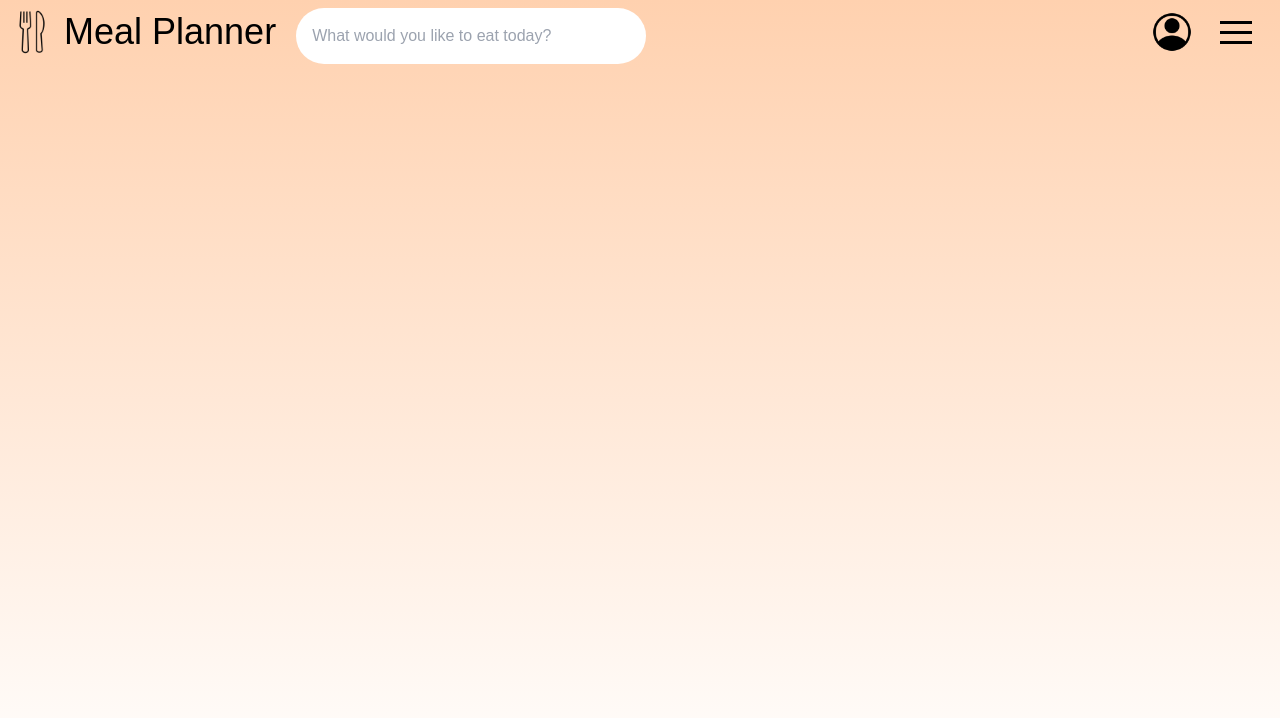
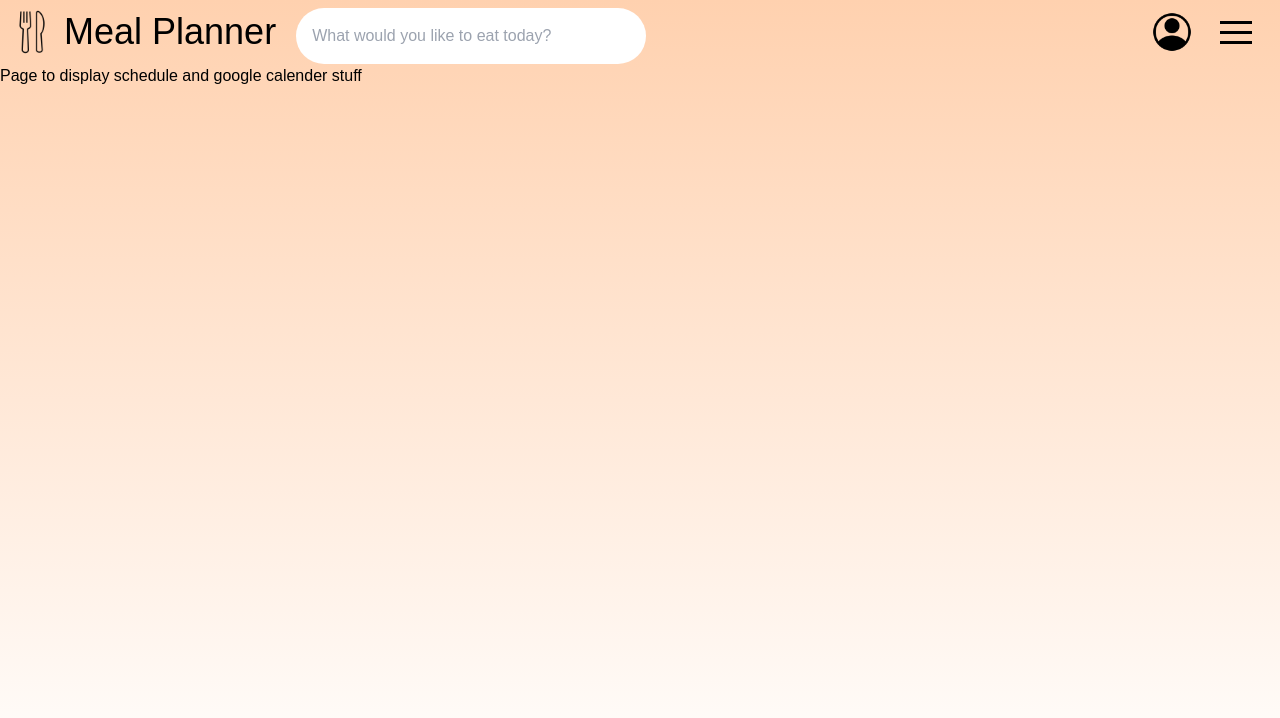
Before and after one commit to MatthewHilliard/Grub-Gallery, a React (Vite) app in the folder code/client/: page /schedule in a window 1280 px wide. Shown: the top 718 px of the page. Built offline with nearby package versions, Linux system fonts and the light colour scheme; a web font is replaced by a local one.

Commit message:
Actually returned something on favorites and schedule pages

```diff
--- a/code/client/src/components/Favorites.jsx
+++ b/code/client/src/components/Favorites.jsx
@@ -1,5 +1,7 @@
 function Favorites(){
-    <h1>Page to display favorited recipes</h1>
+    return(
+        <h1>Page to display favorited recipes</h1>
+    )
 }
 
 export default Favorites
--- a/code/client/src/components/Schedule.jsx
+++ b/code/client/src/components/Schedule.jsx
@@ -1,5 +1,7 @@
 function Schedule(){
-    <h1>Page to display schedule and google calender stuff</h1>
+    return(
+        <h1>Page to display schedule and google calender stuff</h1>
+    )
 }
 
 export default Schedule
```
